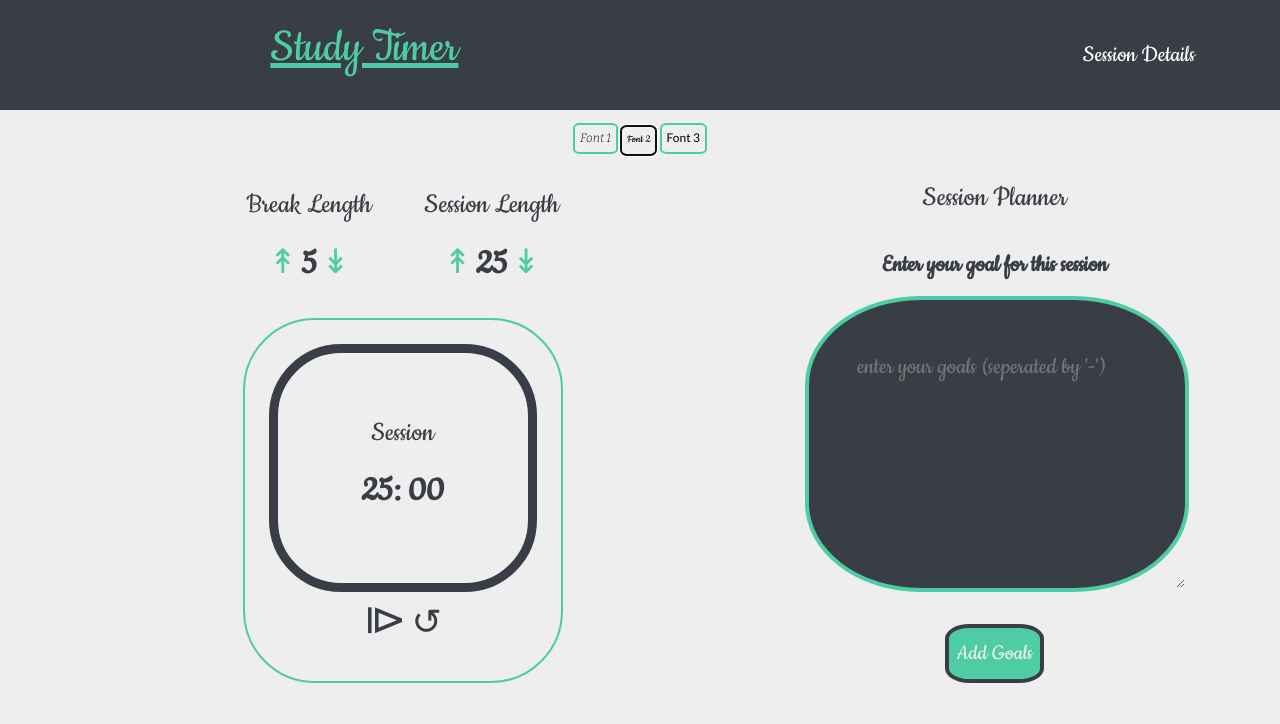
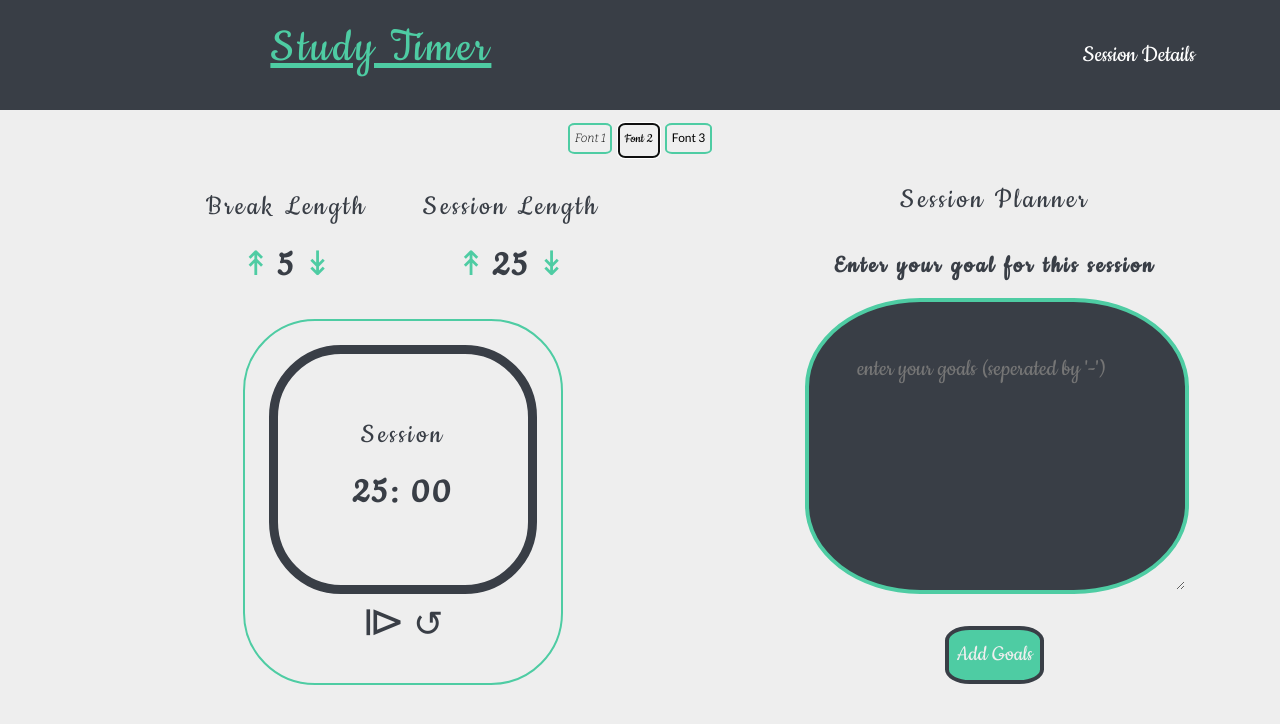
Before and after one commit to guruc-134/Pomodoro-Timer, a website: page index.html in a window 1280 px wide. Both pictures are taken after a click on the button "Font 2". Drawn offline with nearby package versions, Linux system fonts and the light colour scheme.

Commit message:
adjusted font sizes

```diff
--- a/js/script2.js
+++ b/js/script2.js
@@ -22,20 +22,21 @@ if(true)
 {
     font1.addEventListener('click', ()=>
     {
-        console.log('changed')
         body.style.fontFamily ="'Bitter', serif";
+        body.style.letterSpacing="0px";
+
     });
 
     font2.addEventListener('click', ()=>
     {
-        console.log('changed')
         body.style.fontFamily = " 'Cookie', cursive " ;
+        body.style.letterSpacing="3px";
     });
 
     font3.addEventListener('click', ()=>
     {
-        console.log('changed')
         body.style.fontFamily =" 'Lato', sans-serif " ;
+        body.style.letterSpacing="0px";
 
     });
 }
--- a/sass/style.scss
+++ b/sass/style.scss
@@ -9,7 +9,8 @@ body
     background:$color-background-1;
     font-family: 'Lato', sans-serif;
     font-weight: 600;
-    color:$color-secondary
+    color:$color-secondary;
+    letter-spacing: 0px;
 }
 .navbar
 {
@@ -35,6 +36,7 @@ body
     #font-2
     {
         font-family:'Cookie', cursive;
+        font-size: .6rem;
     }
     #font-3
     {
```
Also changed, not shown: css/style.css.
